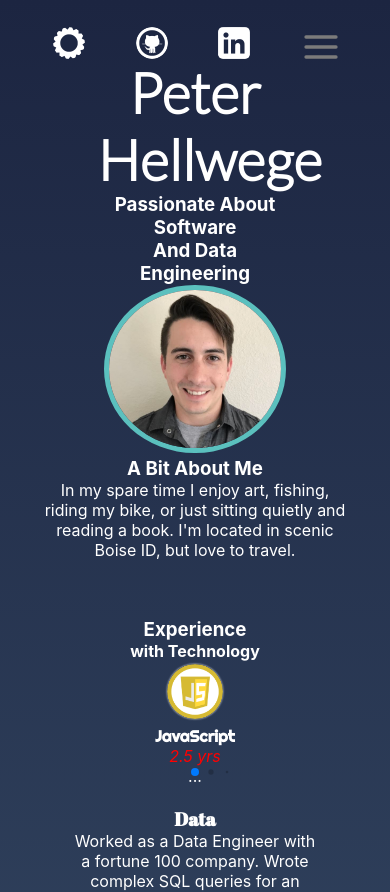
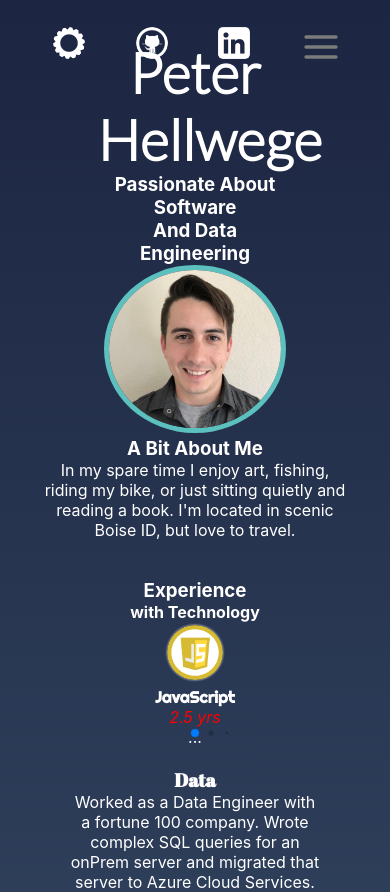
Before and after one commit to phellwege/KuonYagiStylePortfolio, a React (Create React App) app in the folder portfolio4.0/: page /#/AboutMe in a window 390 px wide. Shown: the top 892 px of the page. Built offline with nearby package versions, Linux system fonts and the light colour scheme.

Commit message:
fix deployed

```diff
--- a/portfolio4.0/src/views/aboutMe.css
+++ b/portfolio4.0/src/views/aboutMe.css
@@ -71,7 +71,4 @@
         margin-left: 10%;
         margin-bottom: 2%;
     }
-    .sectionWrap {
-        padding-top: 5%;
-    }
 }
```
